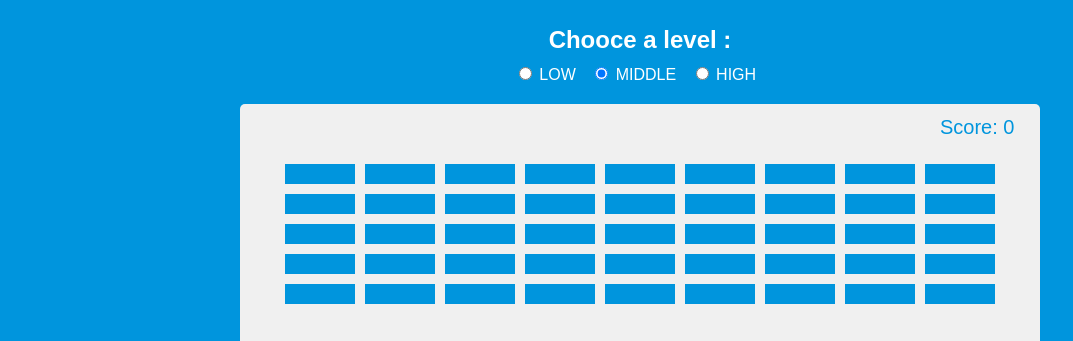
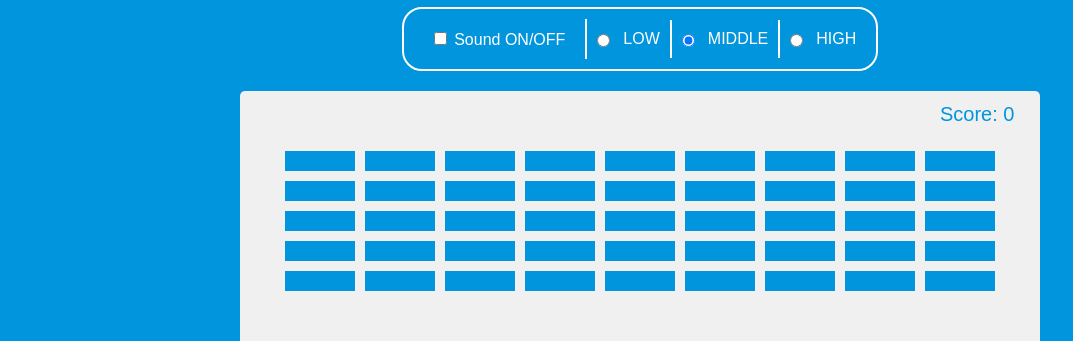
Before and after one commit to Solar5503/Breakout-Game-HTML5-Canvas-API, a plain HTML site: page index.html in a window 1280 px wide. Shown: the part 106-447 px from the top of the page, without its empty margins (0-1073 px from the left). Drawn offline with Linux system fonts and the light colour scheme.

Commit message:
Fix sound

```diff
--- a/index.html
+++ b/index.html
@@ -10,9 +10,13 @@
   </head>
   <body>
     <h1>Breakout!</h1>
-    <audio src="sound/boom.mp3" id="audio"></audio>
+    <audio src="sound/start.mp3" id="audio"></audio>
+    <h2>Chooce a level :</h2>
     <div class="level" id="level">
-      <h2>Chooce a level :</h2>
+      <div class="turnSound">
+        <input type="checkbox" id="sound" class="sound" />
+        <label for="sound">Sound ON/OFF</label>
+      </div>
       <input type="radio" name="level" id="level-low" data-level="low" />
       <label for="level-low" class="level-caption">LOW</label>
       <input
--- a/script.js
+++ b/script.js
@@ -6,8 +6,10 @@ const ctx = canvas.getContext('2d');
 const heading = document.getElementById('heading');
 const level = document.getElementById('level');
 const audio = document.getElementById('audio');
+const turnSound = document.getElementById('sound');
 
 let score = 0;
+let isPlaying = false;
 
 const brickRowCount = 9;
 const brickColumnCount = 5;
@@ -112,7 +114,7 @@ function moveBall() {
   //Wall collision (top/bottom)
   if (ball.y + ball.size > canvas.height || ball.y - ball.size < 0) {
     ball.dy *= -1;
-    chooceSound('piu');
+    if (ball.y - ball.size < 0) chooceSound('piu');
   }
   //Paddle collision
   if (
@@ -239,8 +241,11 @@ function changeLevel(level) {
 
 //Chooce sound
 function chooceSound(src) {
-  audio.src = `sound/${src}.mp3`;
-  audio.play();
+  if (!isPlaying) {
+    isPlaying = true;
+    audio.src = `sound/${src}.mp3`;
+    audio.play();
+  }
 }
 
 document.addEventListener('keydown', keyDown);
@@ -251,3 +256,5 @@ level.addEventListener('change', (e) => {
   changeLevel(e.target.getAttribute('data-level'));
   e.target.blur();
 });
+audio.addEventListener('ended', () => (isPlaying = false));
+turnSound.addEventListener('change', () => audio.play());
--- a/style.css
+++ b/style.css
@@ -16,6 +16,7 @@ body {
 h1 {
   font-size: 45px;
   color: #fff;
+  margin: 0;
 }
 
 canvas {
@@ -71,15 +72,30 @@ canvas {
   margin: auto;
 }
 .level {
+  display: flex;
+  justify-content: center;
+  align-items: center;
   color: #fff;
   margin-bottom: 20px;
+  border: 2px solid #fff;
+  border-radius: 20px;
+  padding: 10px;
 }
-.level h2 {
+h2 {
   text-align: center;
   margin-bottom: 10px;
+  color: #fff;
 }
 .level .level-caption {
-  margin-right: 10px;
+  padding-right: 10px;
+  padding: 10px;
+  border-right: 2px solid #fff;
+}
+.level .level-caption:nth-last-child(1) {
+  border: none;
+}
+.level input {
+  margin-left: 10px;
 }
 .heading {
   position: fixed;
@@ -87,3 +103,10 @@ canvas {
   color: rgb(159, 211, 253);
   font-size: 45px;
 }
+.turnSound {
+  color: #fff;
+  padding: 10px;
+  padding-right: 20px;
+  text-align: center;
+  border-right: 2px solid #fff;
+}
```
